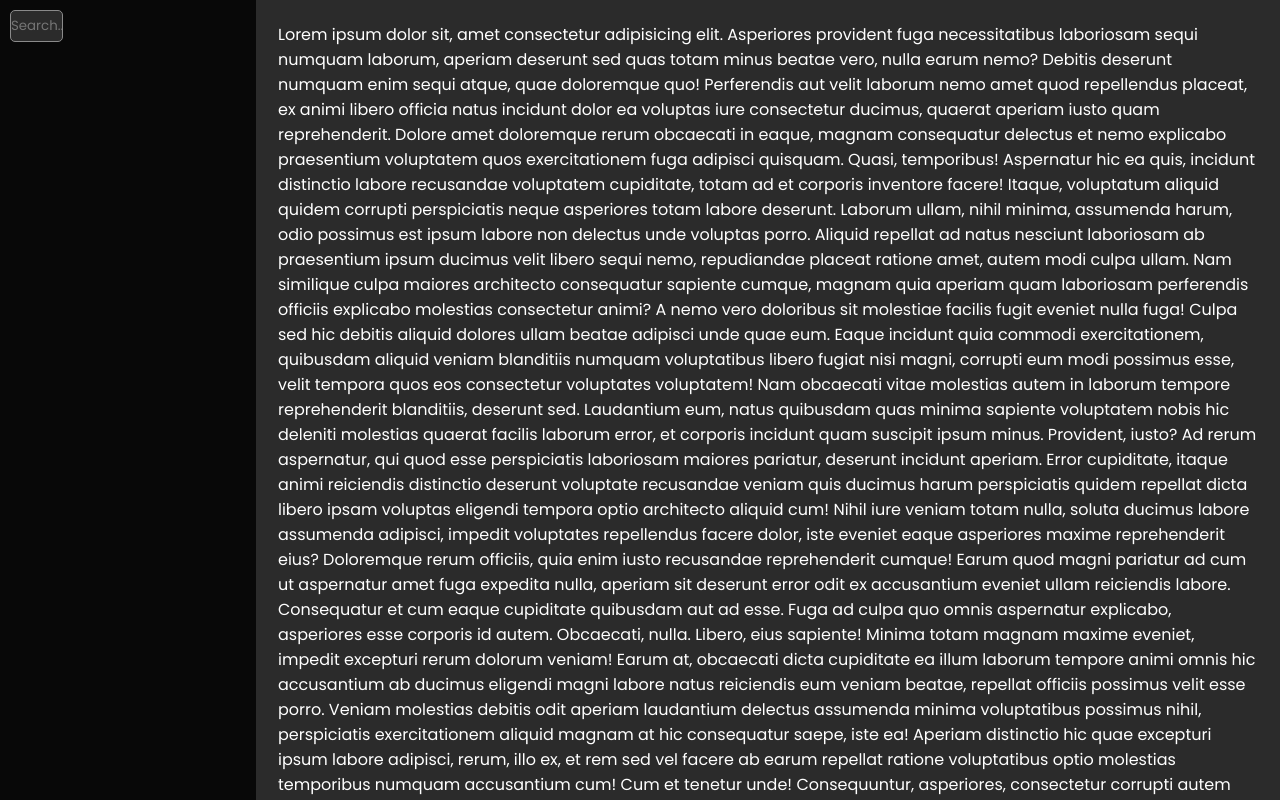
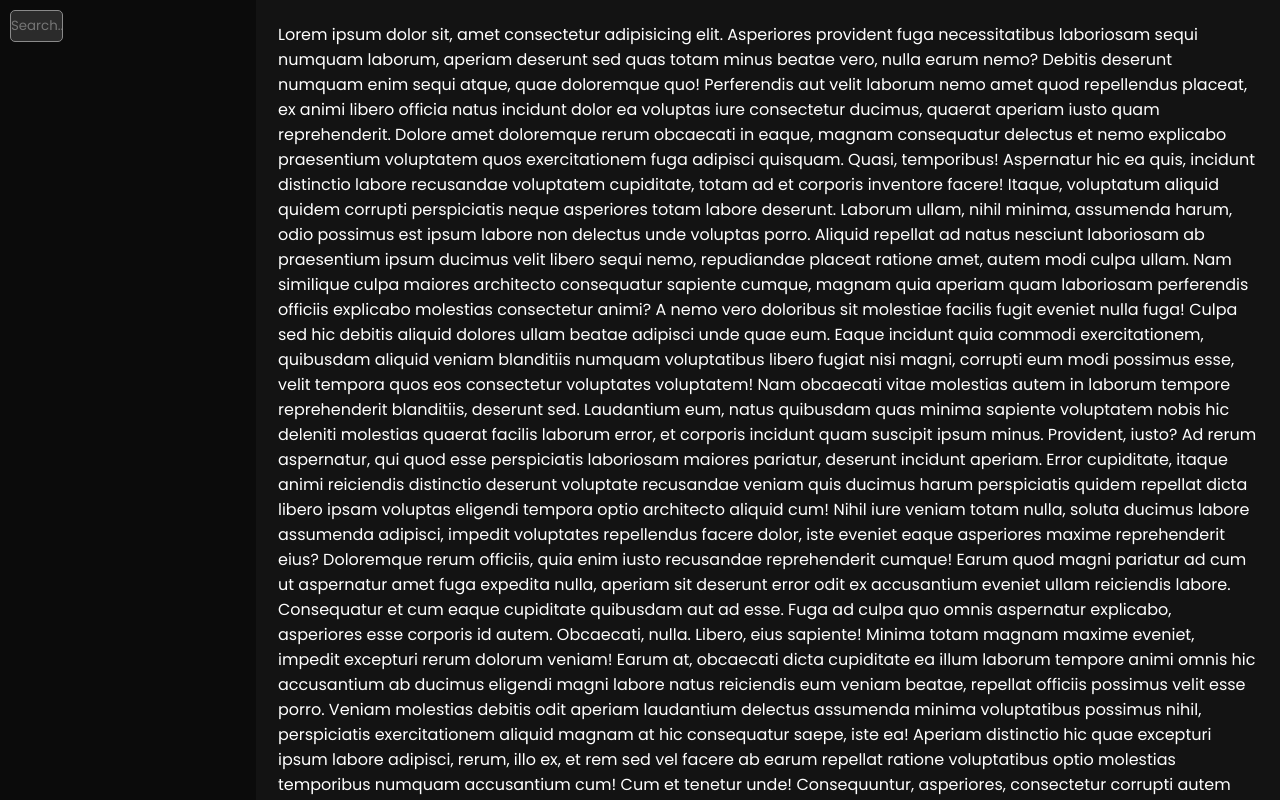
Before and after one commit to dwesh163/Movielist, a React (Vite) app: page / in a window 1280 px wide. Built offline with nearby package versions, Linux system fonts and the light colour scheme.

Commit message:
[fix] color

```diff
--- a/public/style/content.css
+++ b/public/style/content.css
@@ -4,4 +4,6 @@
     height: calc(100vh - 44px);
     padding: 22px;
     color: white;
+    background-color: #131313;
+
 }
--- a/public/style/menu.css
+++ b/public/style/menu.css
@@ -1,5 +1,5 @@
 #menu {
-    background-color: #080808;
+    background-color: #0b0b0b;
     width: 20%;
     height: 100vh;
 }
```
